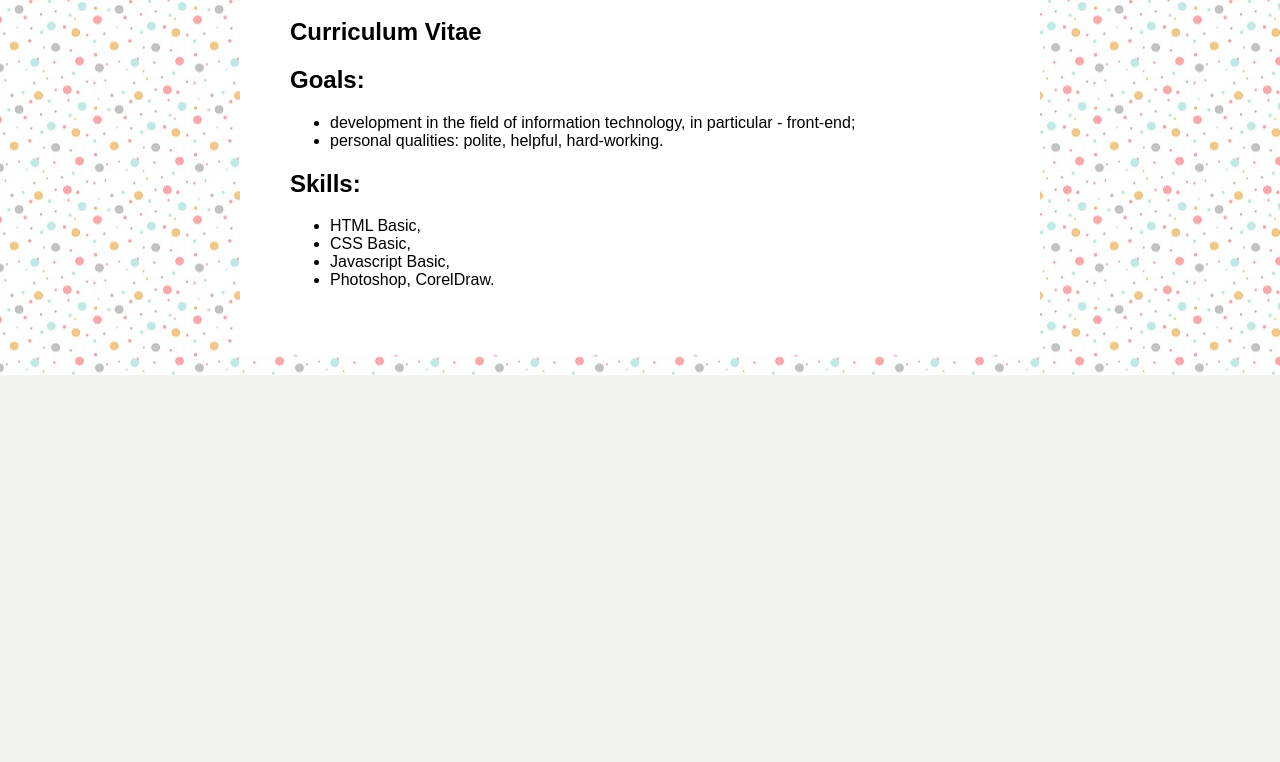
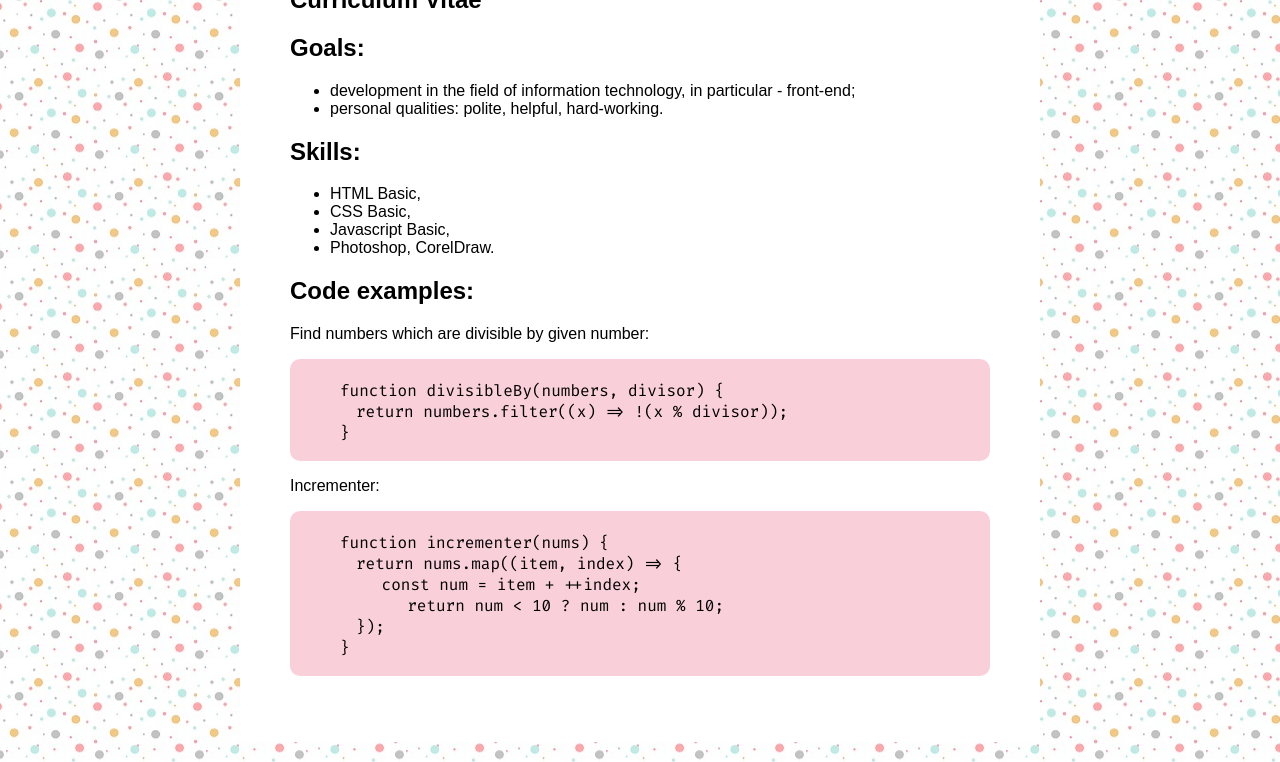
Before and after one commit to Ta-tiana/rsschool-cv, a plain HTML site: page index.html in a window 1280 px wide. Shown: the part 442-1204 px from the top of the page. Before the commit the page ends 817 px from the top, so only its background shows below. Drawn offline with Linux system fonts and the light colour scheme; a web font is replaced by a local one.

Commit message:
feat: add section code examples to html file. Add figure, pre, code, h1, h2 styles

```diff
--- a/index.html
+++ b/index.html
@@ -40,6 +40,37 @@
               <li>Photoshop, CorelDraw.</li>
             </ul>
           </section>
+          <section>
+            <h2>Code examples:</h2>
+            <figure>
+              <figcaption>
+                <p>Find numbers which are divisible by given number:</p>
+              </figcaption>
+              <pre>
+                  <code>
+                      function divisibleBy(numbers, divisor) {
+                      &emsp;return numbers.filter((x) => !(x % divisor));
+                      }
+                  </code>
+              </pre>
+            </figure>
+            <figure>
+              <figcaption>
+                <p>Incrementer:</p>
+              </figcaption>
+              <pre>
+                  <code>
+                      function incrementer(nums) {
+                       &emsp;return nums.map((item, index) => {
+                       &emsp; &emsp;const num = item + ++index;
+                       &emsp; &emsp; &emsp;return num &lt; 10 ? num : num % 10;
+                       &emsp;});
+                      }
+                  </code>
+              </pre>
+            </figure>
+          </section>
+
         </article>
       </main>
     </div>
--- a/public/styles/styles.css
+++ b/public/styles/styles.css
@@ -45,3 +45,29 @@ main {
 
   background: #ffffff;
 }
+
+figure {
+  margin: 0;
+}
+
+pre {
+  padding: 0 50px;
+
+  white-space: pre-line;
+
+  background: rgb(249,208,218);
+  border-radius: 10px;
+}
+
+code {
+  font-size: 16px;
+  font-family: "Fira code", Arial, sans-serif;
+}
+
+h1 {
+  text-align: center;
+}
+
+h2 {
+  border-radius: 60%;
+}
```
